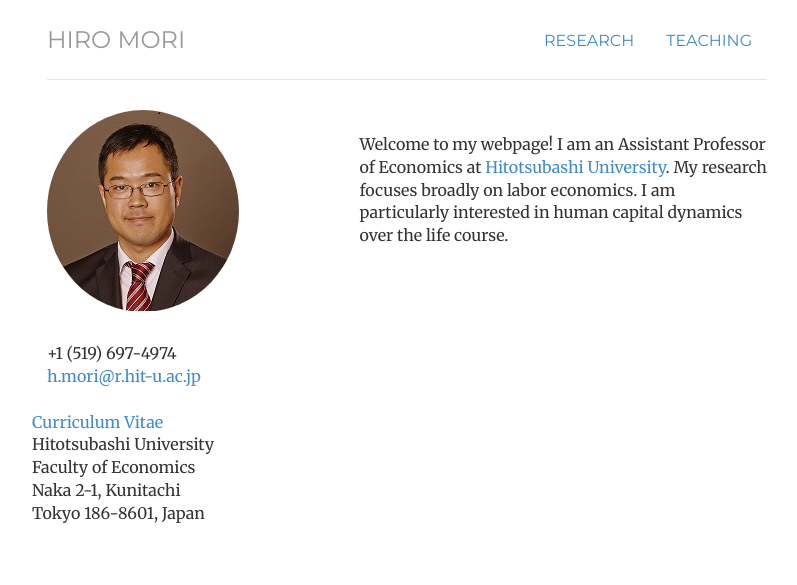
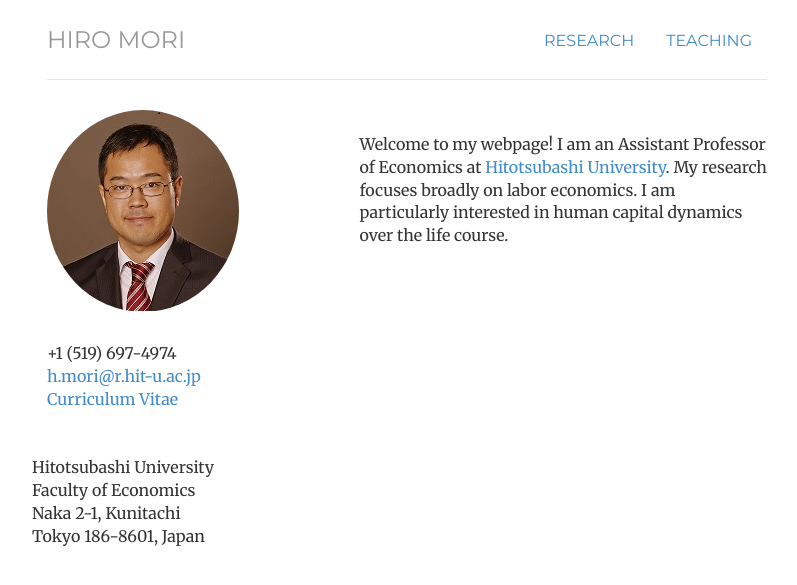
Before and after one commit to morihiroaki/morihiroaki.github.io, a Jekyll site: the page built from index.html, in a window 1280 px wide. Shown: the top 585 px of the page, without its empty margins (233-1030 px from the left). Built offline with Jekyll 4.4.1, drawn with Linux system fonts in a browser that asks for light colours.

Commit message:
Update index.html

```diff
--- a/index.html
+++ b/index.html
@@ -19,6 +19,10 @@ description:
                       <div class="icon pull-left text-center"><span class="fa fa-envelope fa-fw"></span></div>
                       <div class="title only pull-left"><a href="mailto:h.mori@r.hit-u.ac.jp" id="email_link" class="tracked-link" data-label="Email">  h.mori&commat;r.hit-u.ac.jp</a></div>
                     </div>
+                    <div class="contact-item">
+                      <div class="icon pull-left text-center"><span class="fa fa-file-text-o fa-fw"></span></div>
+                      <div class="title only pull-left"><a href="/files/cv_mori.pdf" id="cv_link1" class="tracked-link" data-label="CV">  Curriculum Vitae</a></div>
+                    </div>
                  </div>
              <div class='col-sm-7'>
                <br/>
@@ -32,10 +36,6 @@ description:
 
 
               <br>
-            <div class="contact-item">
-              <div class="icon pull-left text-center"><span class="fa fa-file-text-o fa-fw"></span></div>
-              <div class="title only pull-left"><a href="/files/cv_mori.pdf" id="cv_link1" class="tracked-link" data-label="CV">  Curriculum Vitae</a></div>
-            </div>
              <br>
             <div class="contact-item">
               <div class="icon pull-left text-center"><span class="fa fa-map-marker fa-fw"></span></div>
```
Lines whose indentation alone changed are shown as unchanged.
